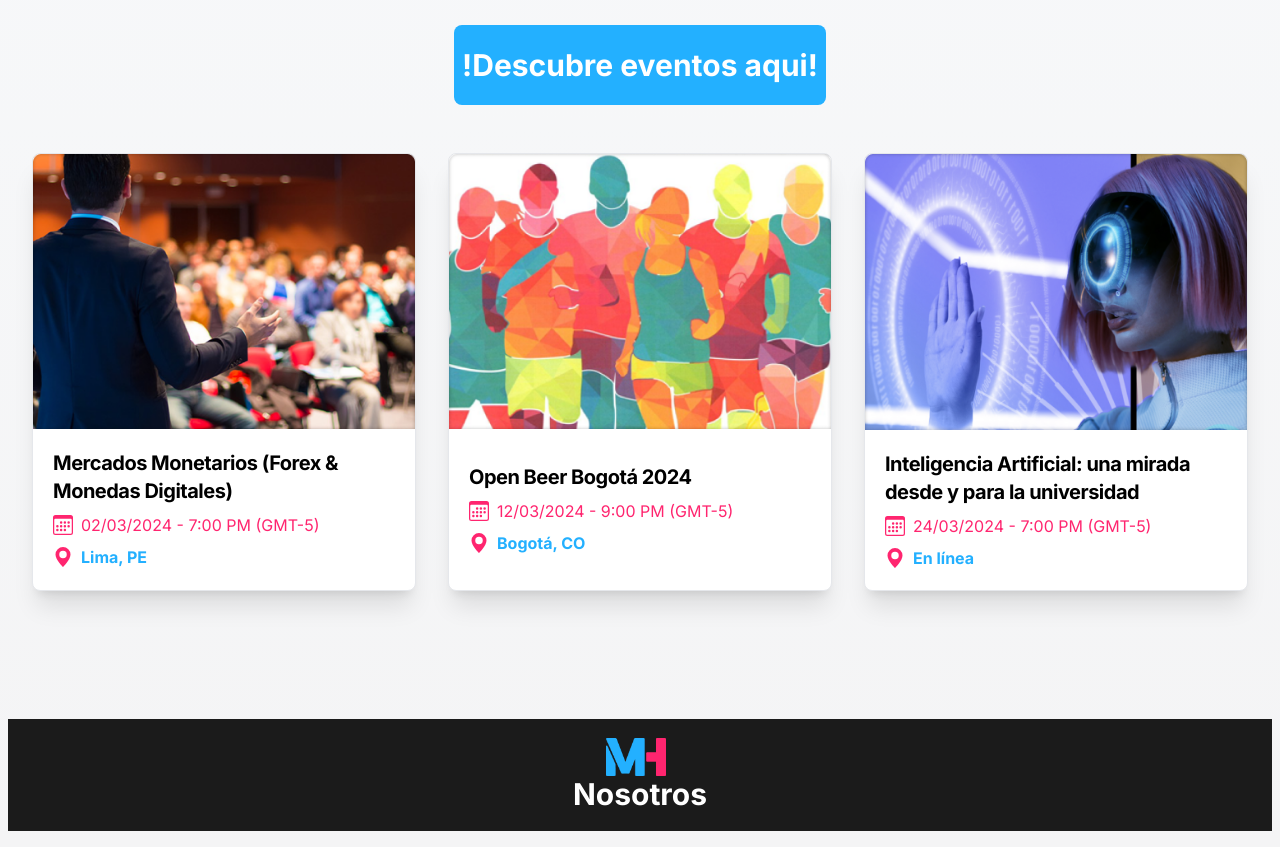
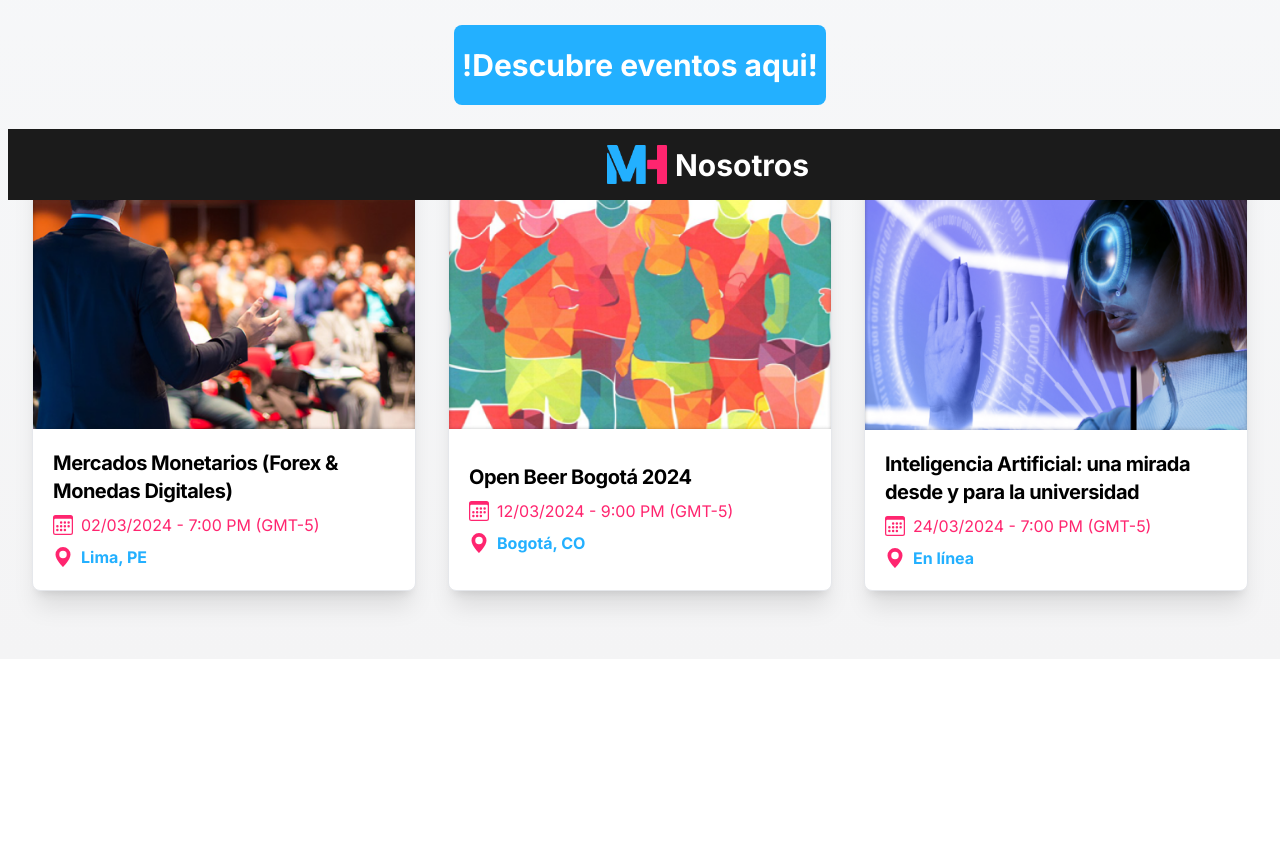
Before and after one commit to No-Country/c16-27-n-node-react, a Next.js app: page / in a window 1280 px wide. Shown: the part 600-1447 px from the top of the page. After the commit the page ends 1259 px from the top, so only its background shows below. Built offline with nearby package versions, Linux system fonts and the light colour scheme.

Commit message:
Refactor Footer component, add fixed and bottom-0

```diff
--- a/src/app/components/Footer.jsx
+++ b/src/app/components/Footer.jsx
@@ -3,16 +3,16 @@ import Image from 'next/image';
 
 const Footer = () => {
   return (
-    <section className="flex flex-col items-center justify-center w-full h-28 bg-[#1B1B1B] text-white mt-10">
+    <footer className="fixed bottom-0 w-[1400px] bg-[#1B1B1B] text-white p-4 flex items-center justify-center">
       <Image
         src="/meethub-logo.png"
-        alt="card image"
+        alt="Logo de Meethub"
         width={60}
         height={60}
         className="mr-2"
       />
       <h1 className="font-bold text-3xl">Nosotros</h1>
-    </section>
+    </footer>
   );
 };
 
```
